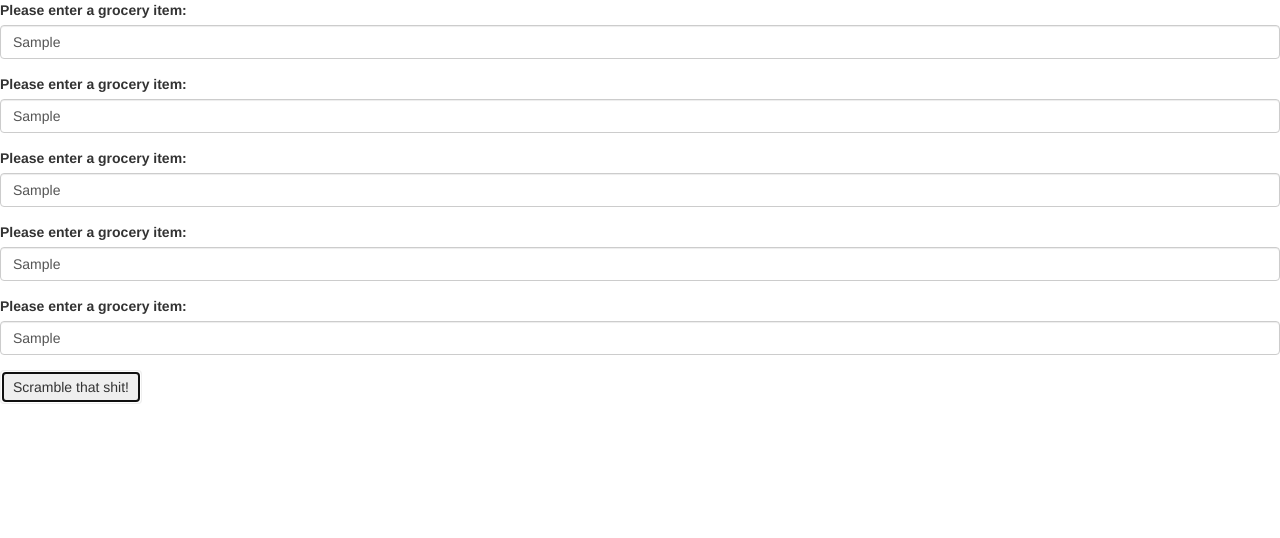
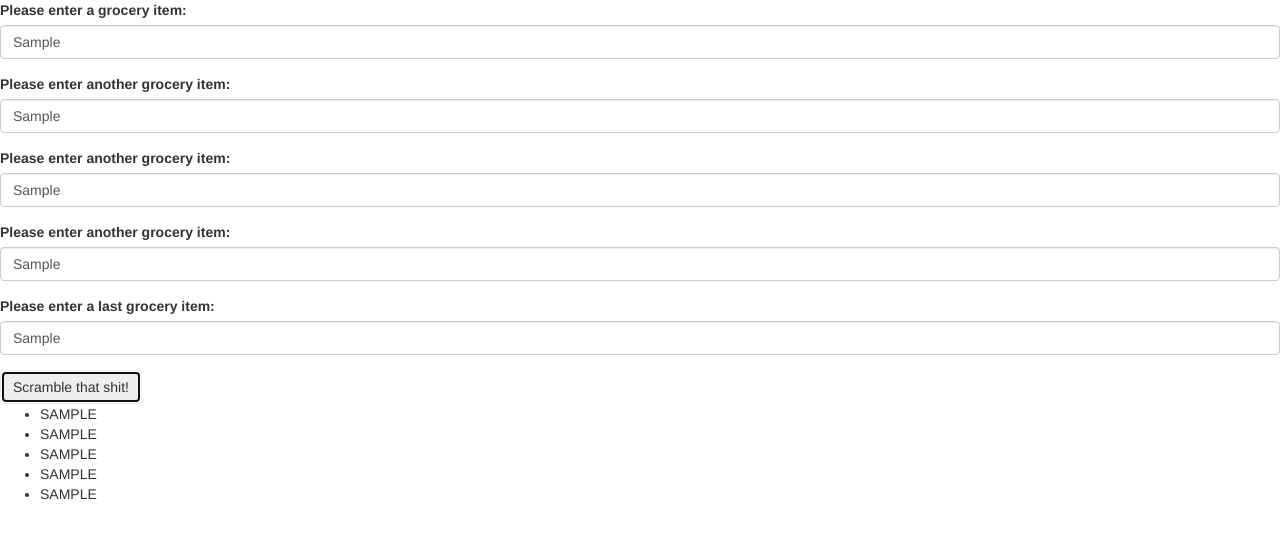
Before and after one commit to anthgold/groceries, a plain HTML site: page index.html in a window 1280 px wide. Both pictures are taken after typing "Sample", "Sample", "Sample", "Sample", "Sample" into the empty fields and a click on the button "Scramble that shit!". Drawn offline with Linux system fonts and the light colour scheme.

Commit message:
takes groceries as an input and outputs them in alphabetical order in an unordered list

```diff
--- a/index.html
+++ b/index.html
@@ -17,25 +17,25 @@
         <input id="item1" class="form-control" type="text">
       </div>
       <div class="form-group">
-        <label for="item2">Please enter a grocery item:</label>
+        <label for="item2">Please enter another grocery item:</label>
         <input id="item2" class="form-control" type="text">
       </div>
       <div class="form-group">
-        <label for="item3">Please enter a grocery item:</label>
+        <label for="item3">Please enter another grocery item:</label>
         <input id="item3" class="form-control" type="text">
       </div>
       <div class="form-group">
-        <label for="item4">Please enter a grocery item:</label>
+        <label for="item4">Please enter another grocery item:</label>
         <input id="item4" class="form-control" type="text">
       </div>
       <div class="form-group">
-        <label for="item5">Please enter a grocery item:</label>
+        <label for="item5">Please enter a last grocery item:</label>
         <input id="item5" class="form-control" type="text">
       </div>
     <!-- Submit button -->
       <button id="click" type="submit" class="btn">Scramble that shit!</button>
     <!-- Barf out the output here -->
-
+    <ul id="sorted"></ul>
     </form>
   </body>
 </html>
--- a/js/scripts.js
+++ b/js/scripts.js
@@ -2,6 +2,17 @@ $(document).ready(function() {
   $("form").submit(function(event) {
     event.preventDefault();
 
+  var inputs = ["item1", "item2", "item3", "item4", "item5"];
 
+  var groceries = inputs.map(function(input) {
+    return $("#" + input).val().toUpperCase();
+  });
+
+  groceries.sort();
+  groceries.forEach(function(grocery) {
+    if (grocery) {
+      $("#sorted").append("<li>" + grocery + "</li>")
+    }
+    });
   });
 });
```
